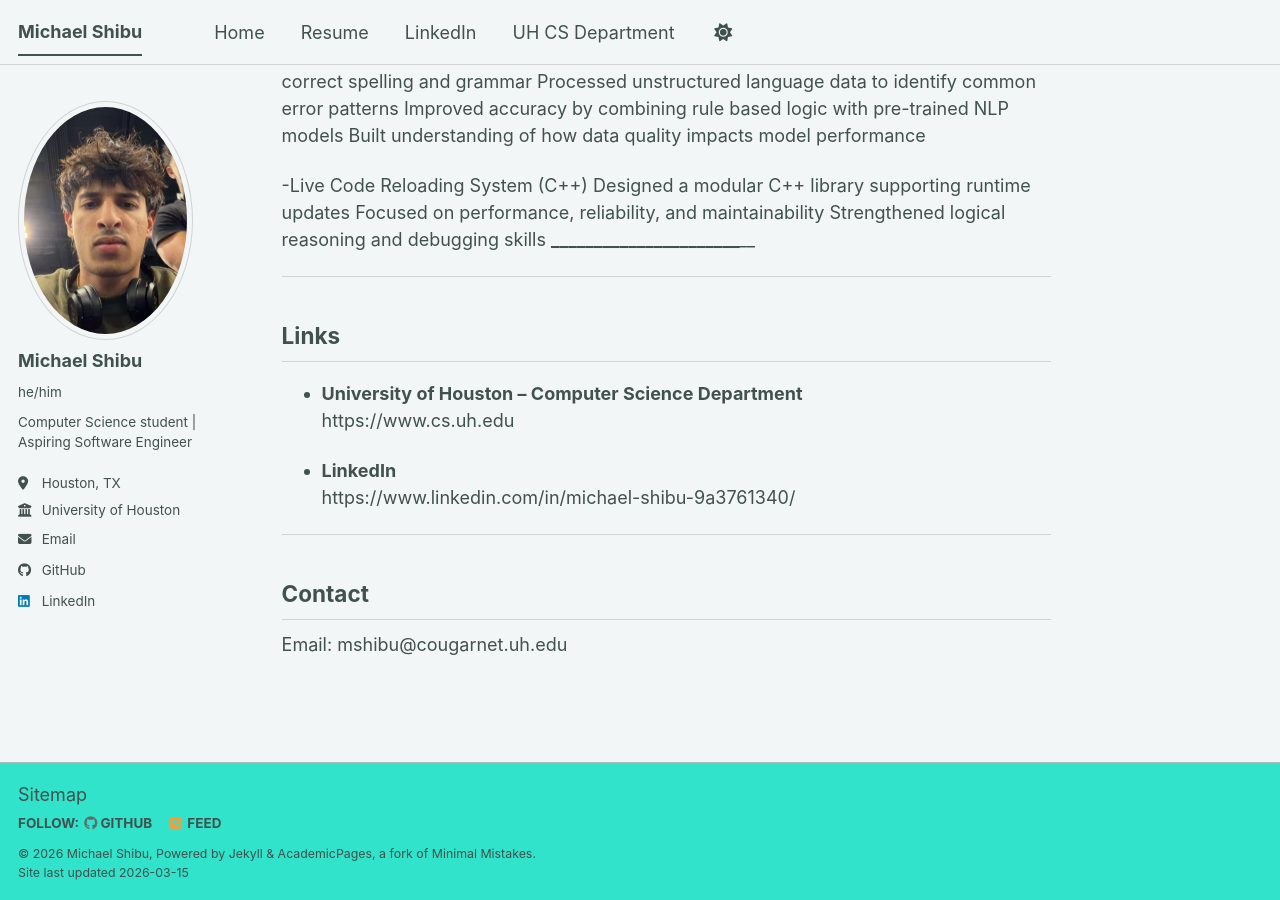
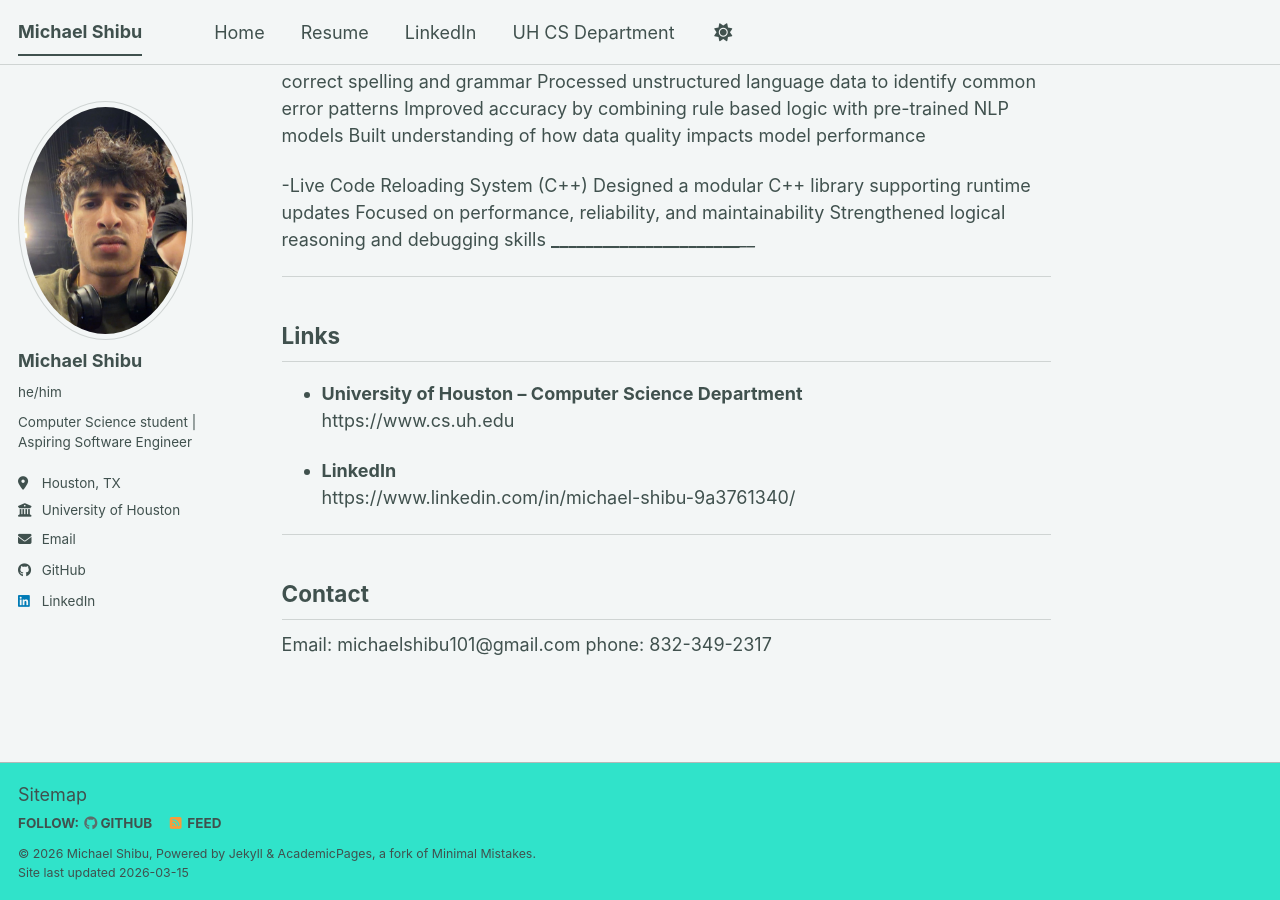
Before and after one commit to michaelshibu101-sketch/michaelshibu101-sketch.github.io, a Jekyll site: the page built from _pages/about.md, in a window 1280 px wide and 900 px high, scrolled down 1922 px. Built offline with Jekyll 4.4.1, drawn with Linux system fonts in a browser that asks for light colours; a script bundle is joined from its source files by our own code; library files that are not in the unit come from our copies.

Commit message:
Update about.md
updated body

```diff
--- a/_pages/about.md
+++ b/_pages/about.md
@@ -102,4 +102,5 @@
 
 ## Contact
 
-Email: mshibu@cougarnet.uh.edu
+Email: michaelshibu101@gmail.com
+phone: 832-349-2317
```
